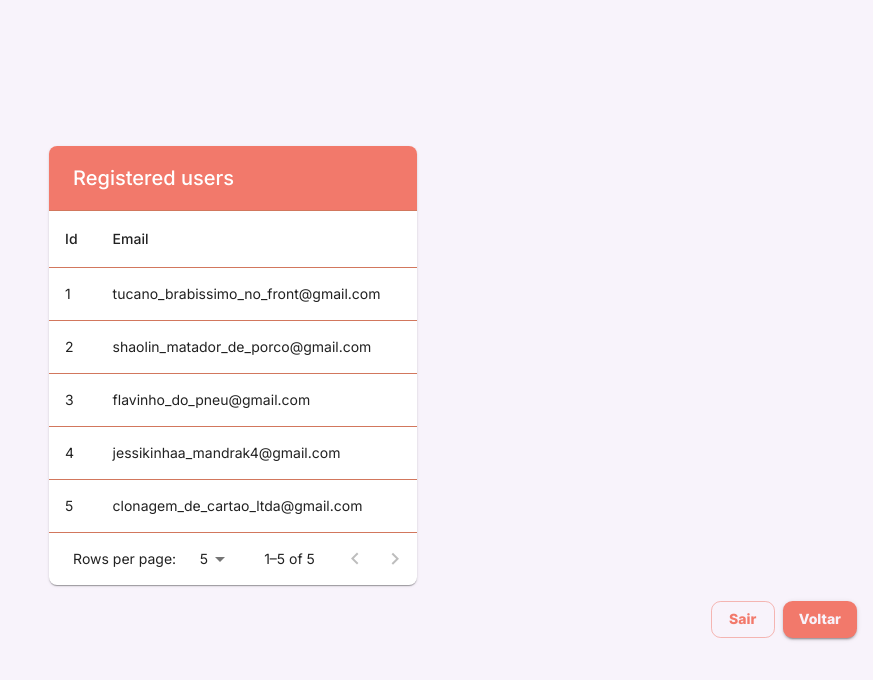
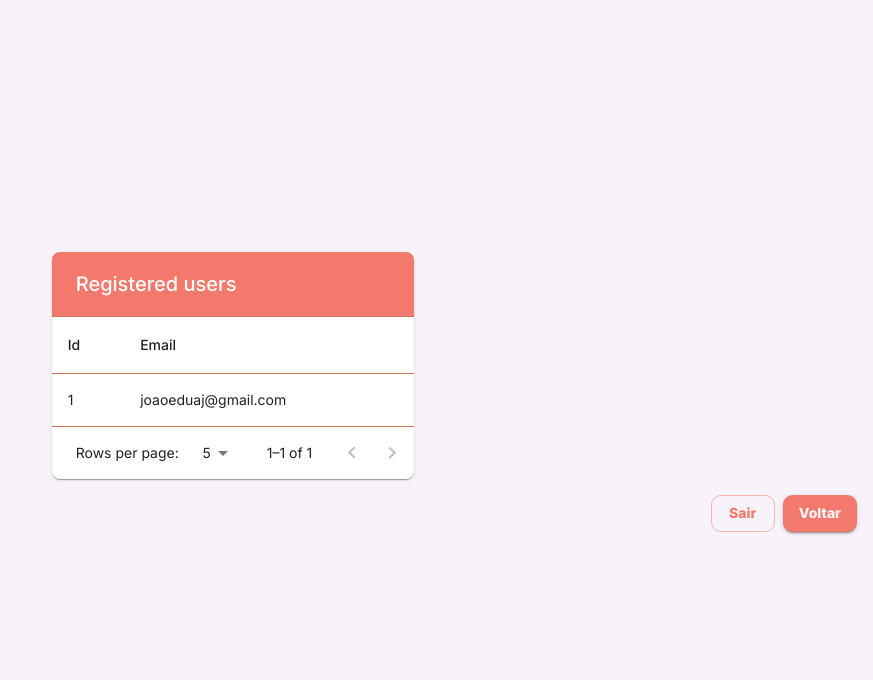
Before and after one commit to Joao-Eduardo-AJ/unFormLogin, a React (Vite) app: page /registeredusers in a window 1280 px wide. Shown: the top 680 px of the page, without its empty margins (407-1280 px from the left). Built offline with nearby package versions, Linux system fonts and the light colour scheme.

Commit message:
feat: update reducer initial arguments

```diff
--- a/src/shared/reducer/initialArg.ts
+++ b/src/shared/reducer/initialArg.ts
@@ -6,28 +6,8 @@ export const initialState: State = {
   registeredUsers: [
     {
       id: 1,
-      email: 'tucano_brabissimo_no_front@gmail.com',
-      password: '123123',
-    },
-    {
-      id: 2,
-      email: 'shaolin_matador_de_porco@gmail.com',
-      password: '123123',
-    },
-    {
-      id: 3,
-      email: 'flavinho_do_pneu@gmail.com',
-      password: '123123',
-    },
-    {
-      id: 4,
-      email: 'jessikinhaa_mandrak4@gmail.com',
-      password: '123123',
-    },
-    {
-      id: 5,
-      email: 'clonagem_de_cartao_ltda@gmail.com',
-      password: '123123',
+      email: 'joaoeduaj@gmail.com',
+      password: '&@OAj1404',
     },
   ],
 };
```
